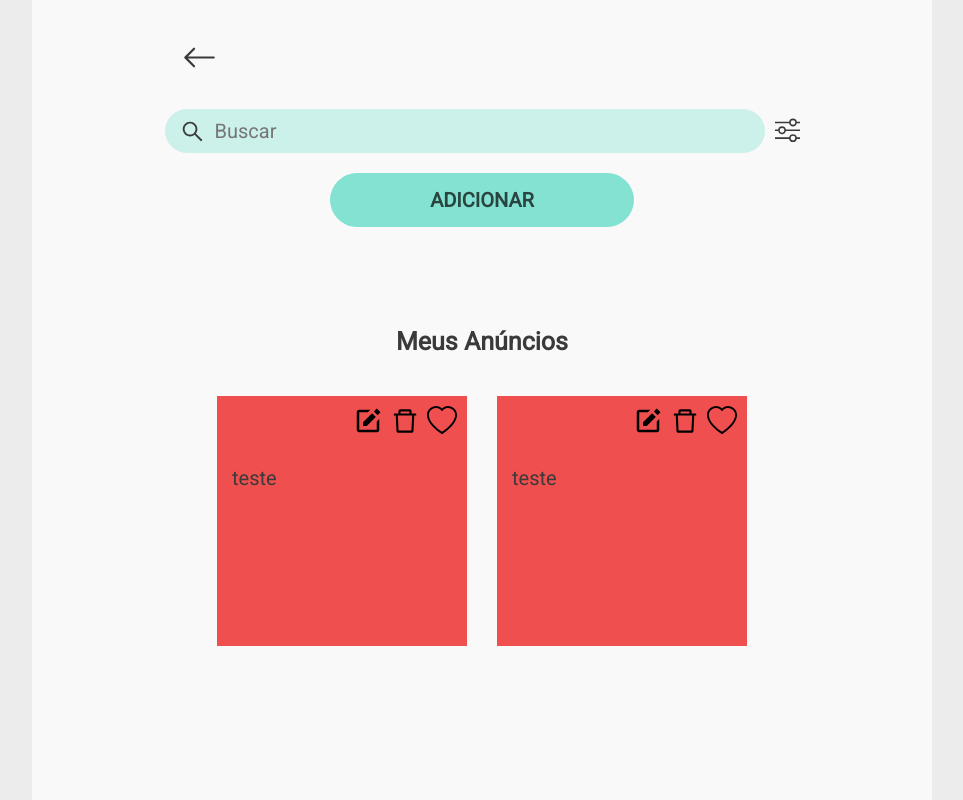
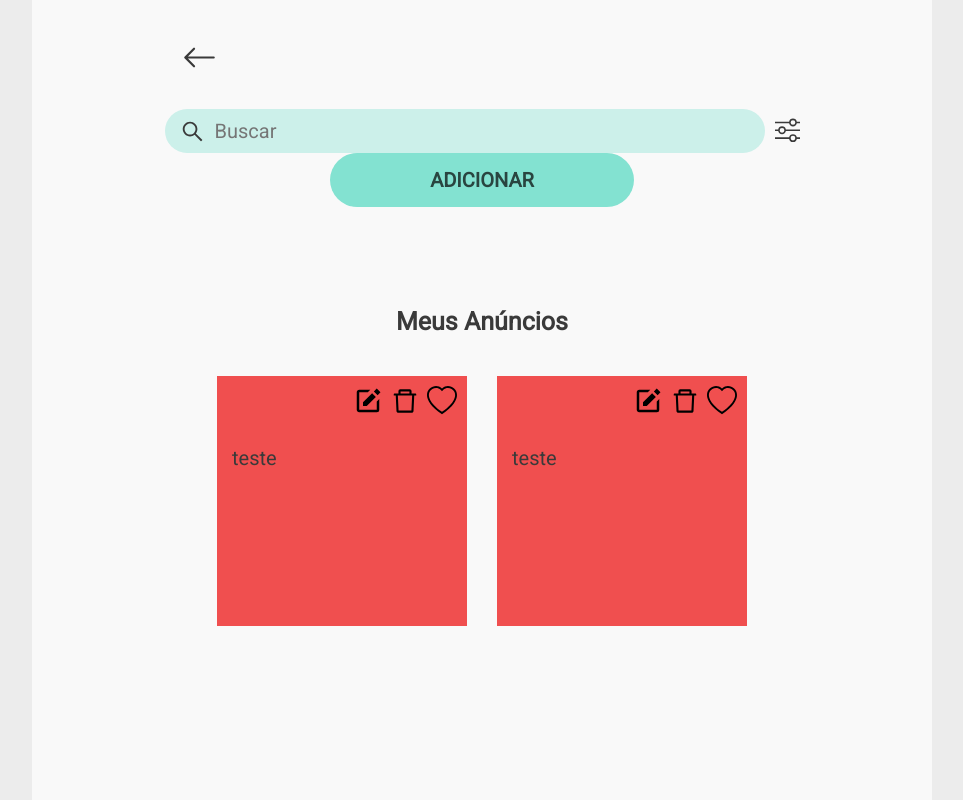
Before and after one commit to levynascimento/desafio-2, a Next.js app: page /pageanuncio in a window 1280 px wide. Shown: the whole page, without its empty margins (158-1121 px from the left). Built offline with nearby package versions, Linux system fonts and the light colour scheme.

Commit message:
Alterações no container branco

```diff
--- a/pages/pageanuncio.jsx
+++ b/pages/pageanuncio.jsx
@@ -70,22 +70,9 @@
 const SearchContainer = styled.div`
   display: flex;
   justify-content: center;
-  padding: 0px 20px 20px 20px;
+  padding: 0px 20px;
   align-items: center;
   gap: 10px;
-
-  @media (max-width: 400px) {
-    padding: 0px 100px 20px 100px;
-  }
-
-  @media (max-width: 388px) {
-    padding: 0px 30px 20px 100px;
-  }
-
-  @media (max-width: 340px) {
-    padding: 0px 40px 20px 100px;
-  }
-
 
 `
 
@@ -97,12 +84,9 @@
 
 const PageContainer = styled.div`
   background-color: ${props => props.theme.white};
-  height: 100vh;
+  min-height: 100vh;
+  height: 100%
 
-  @media (max-width: 556px) {
-    height: 100vh;
-    overflow-y: auto
-  }
 `
 
 const PageAnuncio = () => {
--- a/src/components/layout/ButtonContainer.jsx
+++ b/src/components/layout/ButtonContainer.jsx
@@ -3,10 +3,9 @@
 const ButtonContainer = styled.div`
   display: flex;
   justify-content: center;
+  padding-top: 20px;
 
-  @media (max-width: 390px) {
-    padding-left: 60px
-  }
+
 `
 
 export default ButtonContainer
--- a/src/components/layout/Container.jsx
+++ b/src/components/layout/Container.jsx
@@ -3,16 +3,12 @@
 const StyledContainer = styled.div`
   display: flex;
   justify-content: center;
+  padding: 0 20px;
 `
 
 const StyledChildren = styled.div`
   max-width: 900px;
   width: 100%;
-
-  @media (max-width: 388px) {
-    max-width: 1000px;
-    width: 140%
-  }
 `
 
 
```
Also changed, not shown: src/components/layout/CreatePage.jsx (+3 -12 lines), src/components/layout/PageContainer.jsx (+3 -4 lines).
